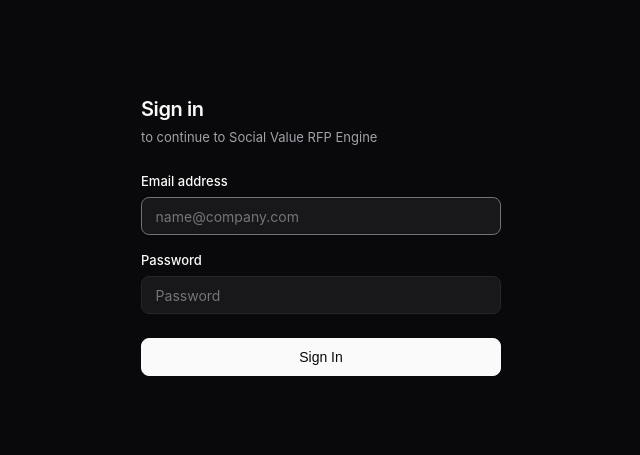
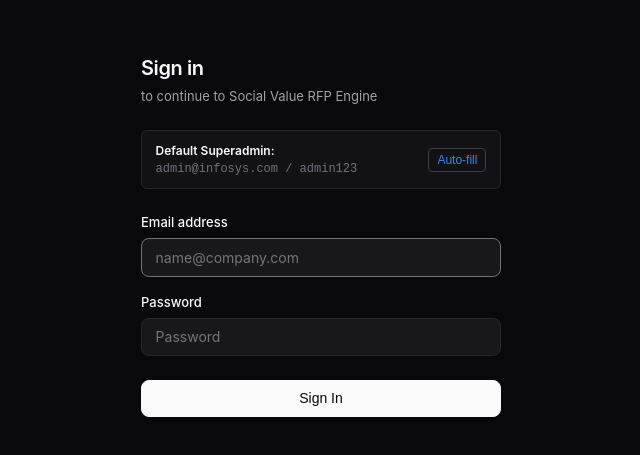
Before and after one commit to monkraman/frontend-social-value-tool, a React (Vite) app: page / in a window 1280 px wide. Shown: the part 165-620 px from the top of the page, without its empty margins (319-959 px from the left). Built offline with nearby package versions, Linux system fonts and the light colour scheme; no server answers.

Commit message:
feat: add LoginScreen component with authentication and auto-fill support

```diff
--- a/src/components/LoginScreen.tsx
+++ b/src/components/LoginScreen.tsx
@@ -82,6 +82,44 @@
           </div>
         )}
 
+        {/* Demo / Superadmin Credentials Helper */}
+        <div
+          style={{
+            padding: '0.65rem 0.85rem',
+            backgroundColor: 'var(--bg-surface)',
+            border: '1px solid var(--border-subtle)',
+            borderRadius: 'var(--radius-sm)',
+            fontSize: '0.75rem',
+            color: 'var(--text-secondary)',
+            display: 'flex',
+            justifyContent: 'space-between',
+            alignItems: 'center'
+          }}
+        >
+          <div>
+            <div><strong>Default Superadmin:</strong></div>
+            <div style={{ color: 'var(--text-muted)', fontFamily: 'monospace' }}>admin@infosys.com / admin123</div>
+          </div>
+          <button
+            type="button"
+            onClick={() => {
+              setEmail('admin@infosys.com');
+              setPassword('admin123');
+            }}
+            style={{
+              background: 'transparent',
+              border: '1px solid var(--border-medium)',
+              borderRadius: '4px',
+              padding: '0.25rem 0.5rem',
+              color: 'var(--color-primary, #3b82f6)',
+              cursor: 'pointer',
+              fontSize: '0.75rem'
+            }}
+          >
+            Auto-fill
+          </button>
+        </div>
+
         <form onSubmit={handleSubmit} style={{ display: 'flex', flexDirection: 'column', gap: '1rem' }}>
           <div>
             <label
```
